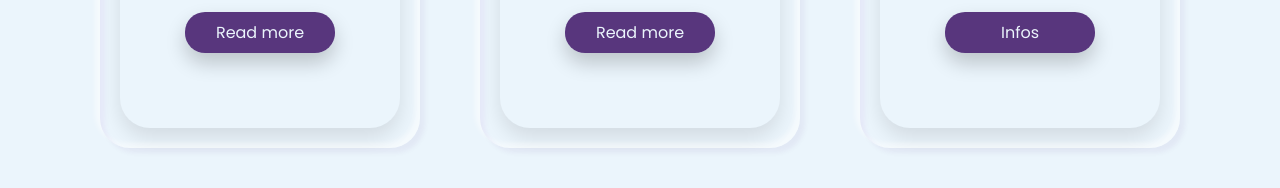
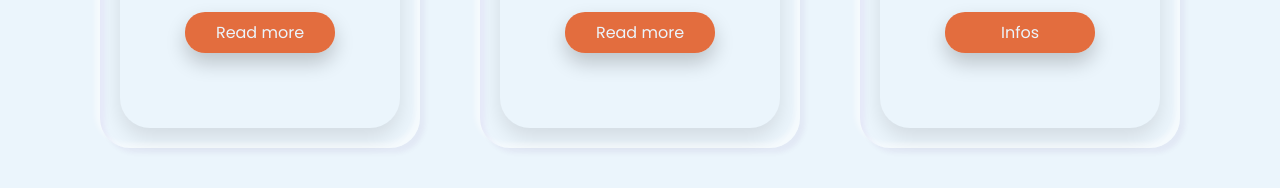
Before and after one commit to charlenetyack/neumorphic-cards-light, a plain HTML site: page index.html in a window 1280 px wide. Shown: the part 472-660 px from the top of the page. Drawn offline with Linux system fonts and the light colour scheme.

Commit message:
bouton orange

```diff
--- a/style.css
+++ b/style.css
@@ -100,7 +100,7 @@ body {
 .container .card .box .content a{
     position: relative;
     display: inline-block;
-    background: #34075ecc;
+    background: #e24b10cc;
     margin-top: 15px;
     border-radius: 20px;
     color: #ebf5fc;
```
